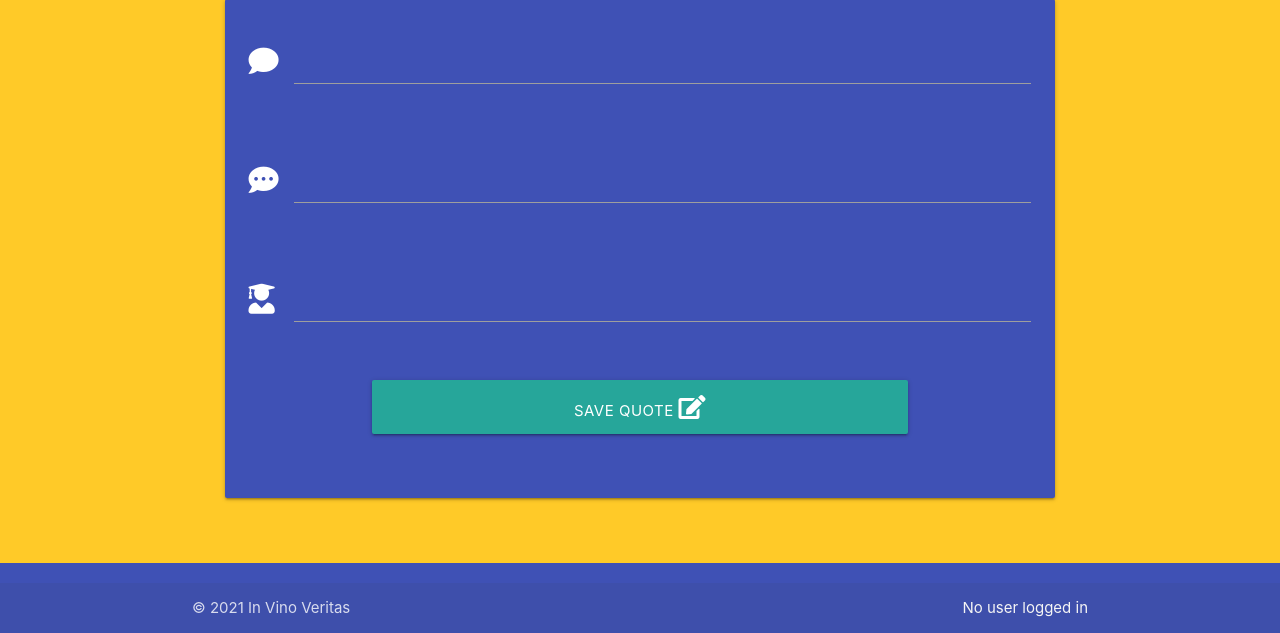
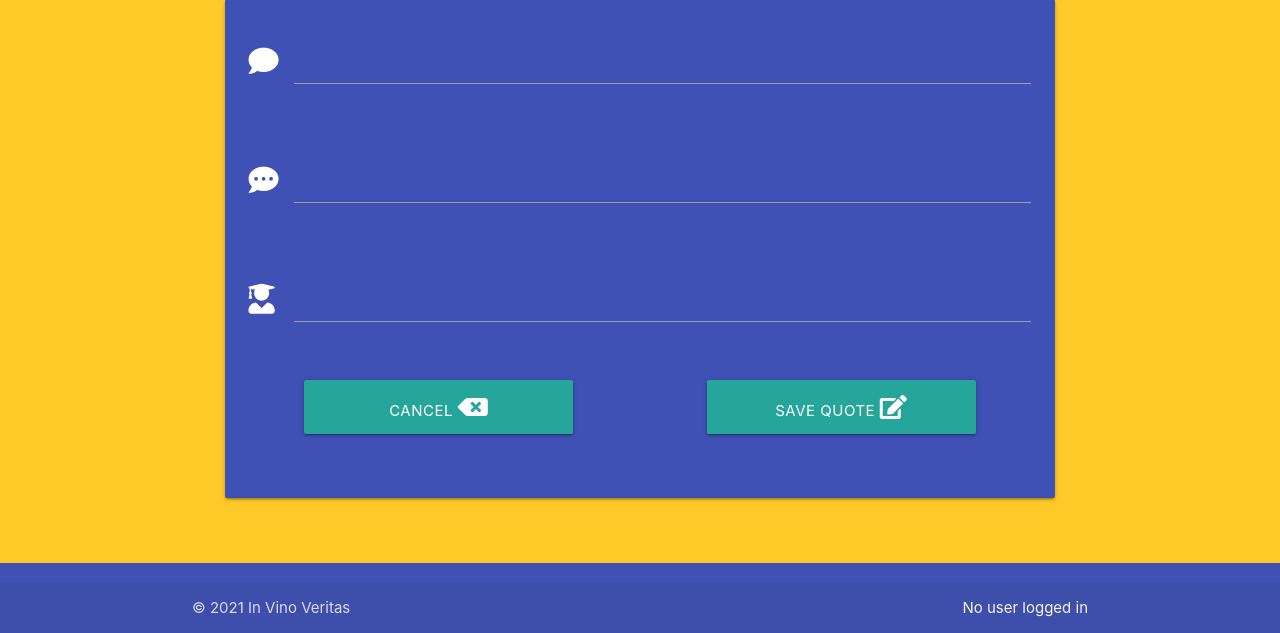
Before and after one commit to Martin-ITT/MS3-Code_Institute, a Flask app: template templates/change_quote.html in a window 1280 px wide. Shown: the part 167-800 px from the top of the page. Run offline with Flask 2, Linux system fonts and the light colour scheme; the template is opened without the code that fills it: values that come from a table or form of the project are taken from there, others are empty; some libraries are stand-ins or nearby versions.

Commit message:
update quote funcionality added

```diff
--- a/app.py
+++ b/app.py
@@ -316,6 +316,25 @@ def change_quote(quote_id):
     form = AddQuoteForm()
     quote = mongo.db.quotes.find_one({"_id": ObjectId(quote_id)})
 
+    # POST method
+    if form.validate_on_submit():
+
+        # dictionary of input values for mongo
+        submit = {
+            "quote_id": "",
+            "latin_text": form.latin_text.data.lower(),
+            "english_text": form.english_text.data.lower(),
+            "added_by": session['user'],
+            "num_of_likes": "0",
+            "author": form.author.data.lower(),
+            "users_liked": []
+        }
+
+        # insert user into database
+        mongo.db.quotes.update({"_id": ObjectId(quote_id)}, submit)
+        flash("Quote updated")
+        return redirect(url_for("my_quotes", username=session['user']))
+
     return render_template("change_quote.html", quote=quote, form=form)
 
 
--- a/templates/change_quote.html
+++ b/templates/change_quote.html
@@ -48,8 +48,11 @@
                             </div>
                         </div>
                         <div class="row">
-                            <button type="submit" class="col s8 offset-s2 btn-large text-shadow">
-                                Save quote <i class="fas fa-edit"></i>
+                            <a href="{{ url_for('my_quotes', username=session['user']) }}" class="col s4 offset-s1 btn-large text-shadow">
+                            Cancel <i class="fas fa-backspace"></i>
+                            </a>
+                            <button type="submit" class="col s4 offset-s2 btn-large text-shadow">
+                            Save quote <i class="fas fa-edit"></i>
                             </button>
                         </div>
                     </form>
```
